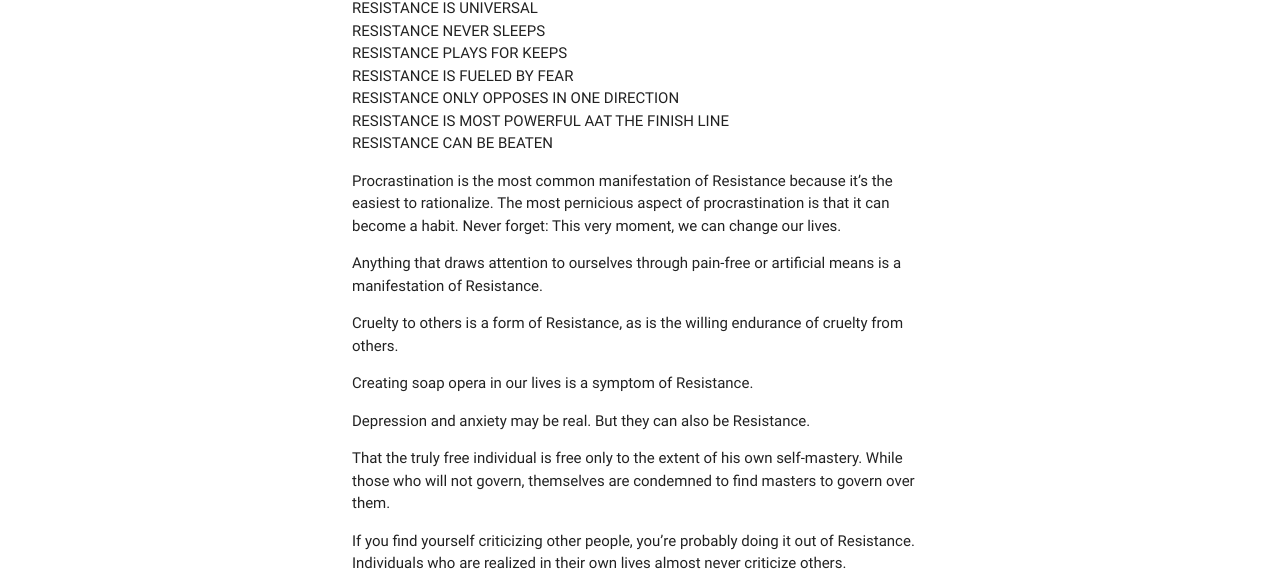
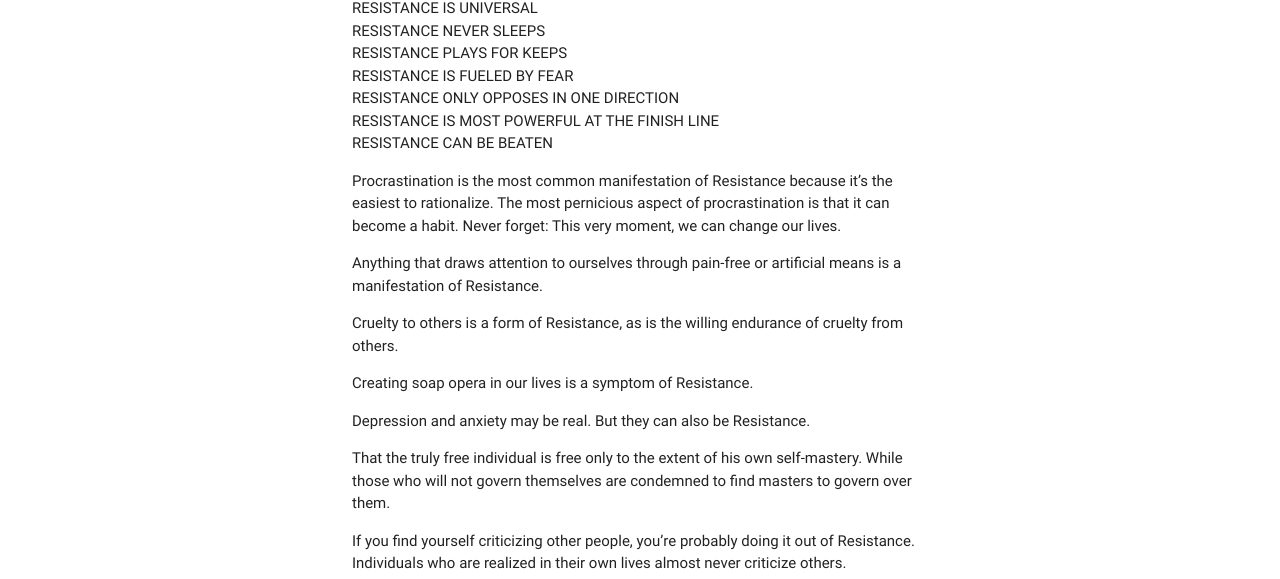
Before and after one commit to JordanSpencerWu/old-website, a Jekyll site: the page built from _posts/book/2017/2017-03-11-the-war-of-art.md, in a window 1280 px wide and 900 px high, scrolled down 300 px. Shown: the part 148-727 px from the top of the window. Built offline with Jekyll 4.4.1, drawn with Linux system fonts in a browser that asks for light colours; nearby versions of some CDN libraries; some of the changed text lies outside the part shown.

```diff
--- a/_posts/book/2017/2017-03-11-the-war-of-art.md
+++ b/_posts/book/2017/2017-03-11-the-war-of-art.md
@@ -28,7 +28,7 @@ We have two lives, the life we live, and the unlived life. What stands between t
 * RESISTANCE PLAYS FOR KEEPS
 * RESISTANCE IS FUELED BY FEAR
 * RESISTANCE ONLY OPPOSES IN ONE DIRECTION
-* RESISTANCE IS MOST POWERFUL AAT THE FINISH LINE
+* RESISTANCE IS MOST POWERFUL AT THE FINISH LINE
 * RESISTANCE CAN BE BEATEN
 
 Procrastination is the most common manifestation of Resistance because it's the easiest to rationalize. The most pernicious aspect of procrastination is that it can become a habit. Never forget: This very moment, we can change our lives.
@@ -41,7 +41,7 @@ Creating soap opera in our lives is a symptom of Resistance.
 
 Depression and anxiety may be real. But they can also be Resistance.
 
-That the truly free individual is free only to the extent of his own self-mastery. While those who will not govern, themselves are condemned to find masters to govern over them.
+That the truly free individual is free only to the extent of his own self-mastery. While those who will not govern themselves are condemned to find masters to govern over them.
 
 If you find yourself criticizing other people, you're probably doing it out of Resistance. Individuals who are realized in their own lives almost never criticize others.
 
```
Also changed, not shown: other parts of _posts/book/2017/2017-03-11-the-war-of-art.md (+1 -1 lines), _posts/music/2017/2017-03-12-playlist.md (added, +30 -0 lines).
